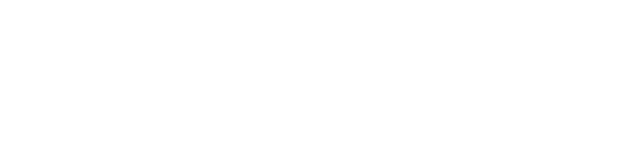
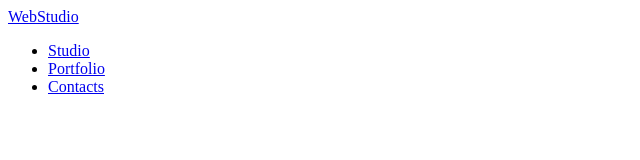
Before and after one commit to Gerila996/goit-markup-hw-01, a plain HTML site: page index.html in a window 1280 px wide. Shown: the whole page, without its empty margins (0-640 px from the left). Drawn offline with Linux system fonts and the light colour scheme.

Commit message:
update index.html

```diff
--- a/index.html
+++ b/index.html
@@ -3,9 +3,16 @@
 <head>
     <meta charset="UTF-8">
     <meta name="viewport" content="width=device-width, initial-scale=1.0">
-    <title>Document</title>
+    <title>WebStudio</title>
 </head>
 <body>
-
+    <a href="index.html">WebStudio</a>
+    <nav>
+        <ul>
+            <li><a href="#">Studio</a></li>
+            <li><a href="#">Portfolio</a></li>
+            <li><a href="#">Contacts</a></li>
+        </ul>
+    </nav>
 </body>
 </html>
```
